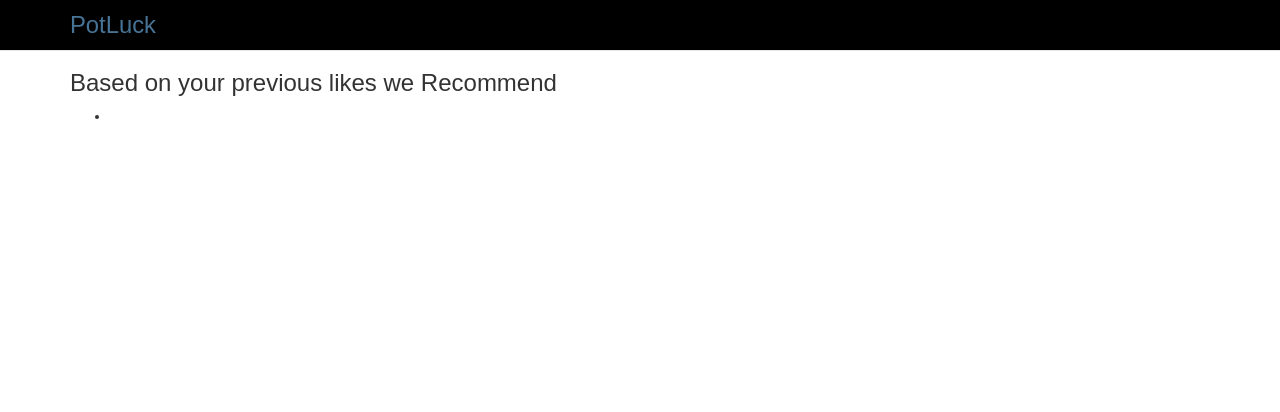
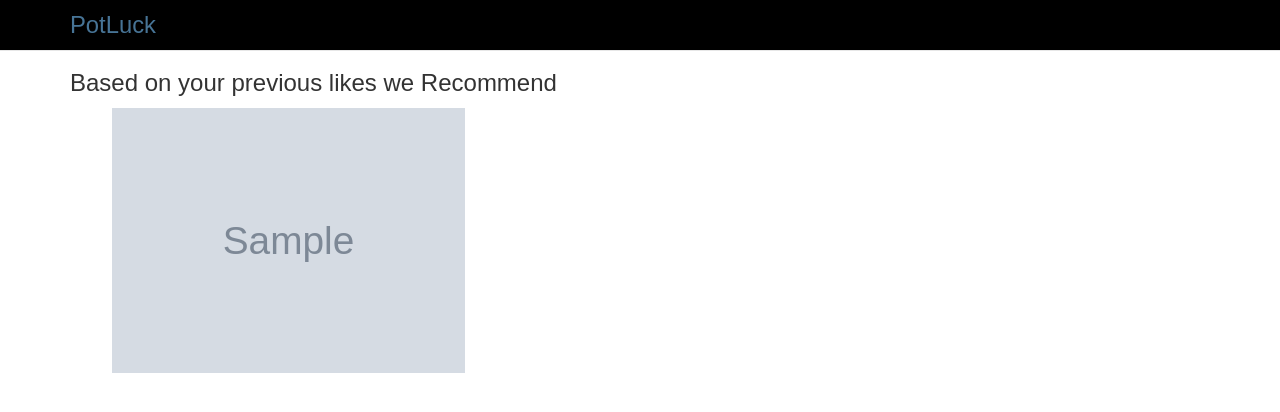
Before and after one commit to ImgBotApp/PotLuck, a Node project: template views/Home/home.ejs in a window 1280 px wide; the page is wider, and only the part inside the window is pictured. Shown: the top 412 px of that part. Run offline with Node 20 templates, Linux system fonts and the light colour scheme; the template is opened without the code that fills it: most values are stand-ins (such as "Sample title", 1, 10 or a date in 2020); grey boxes marked "Sample" are stand-in pictures; some libraries are stand-ins or nearby versions; some web fonts are replaced.

Commit message:
dashboard is coming along

```diff
--- a/app/Routes/Functionality.js
+++ b/app/Routes/Functionality.js
@@ -62,10 +62,13 @@
             });
             // Query database for full information (metadata) on acquired similar recipes (Returns top 3 similarities
             // of first liked recipe. Temporary solution. Needs to be more intelligent)
+
+            //get all the items from the similarities array
             var similarities = [];
             uRecipeArr[0].similarities[1].forEach(function (item, index) {
                 similarities[index] = item;
             });
+
             Recipe.find({
                 '_id': {
                     $in: similarities
--- a/public/css/Dashboard.css
+++ b/public/css/Dashboard.css
@@ -6,3 +6,28 @@
     color : #477496!important;
     font-size: 170%;
 }
+
+.recommendations{
+    column-count: 3;
+    list-style-type: none;
+    position: relative;
+}
+
+.reco-item{
+    display: inline-block;
+    margin: 2px;
+}
+
+.reco-item span{
+    visibility: hidden;
+    text-align: center;
+    width: 100%;
+    top: 50%;
+    position: absolute;
+}
+
+.reco-item img{
+    width: 100%;
+    height:100%;
+    object-fit: cover;
+}
--- a/views/Home/home.ejs
+++ b/views/Home/home.ejs
@@ -71,12 +71,14 @@
         <div class="container">
             <h3>Based on your previous likes we Recommend</h3>
             <ul class="recommendations">
-                <%recommendations.forEach(function(item,index){%>
+                <%for(var i=0;i<reco.length;i++){%>
                   <li class="reco-item">
-                      <img src="<%item.image%>">
-                      <a href="#" data-name="<%item.title%>"><%item.title%></a>
+                      <a href="#" class="recipe-wrapper">
+                        <img src="<%=reco[i].image%>">
+                        <span data-name="<%=reco[i].title%>"> <%=reco[i].title%> </span>
+                      </a>
                   </li>
-                <%});%>
+                <%}%>
             </ul>
         </div>
     </section>
```
Also changed, not shown: app/Routes/Home.js (+71 -2 lines), public/test.jpg (added).
